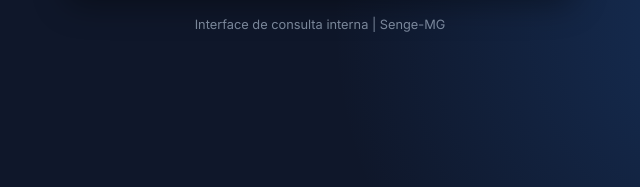
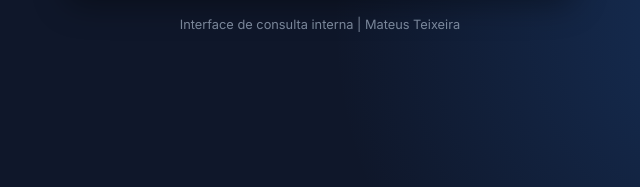
Before and after one commit to MateusSenge/consulta-cpf-e-crea, a website: page public/index.html in a window 1280 px wide. Shown: the part 579-766 px from the top of the page, 320-960 px from the left. Drawn offline with Linux system fonts and the light colour scheme.

Commit message:
Update index.html

```diff
--- a/public/index.html
+++ b/public/index.html
@@ -62,7 +62,7 @@
       </section>
     </div>
     <footer class="footer-note">
-        Interface de consulta interna | Senge-MG
+        Interface de consulta interna | Mateus Teixeira
     </footer>
   </main>
 
```
